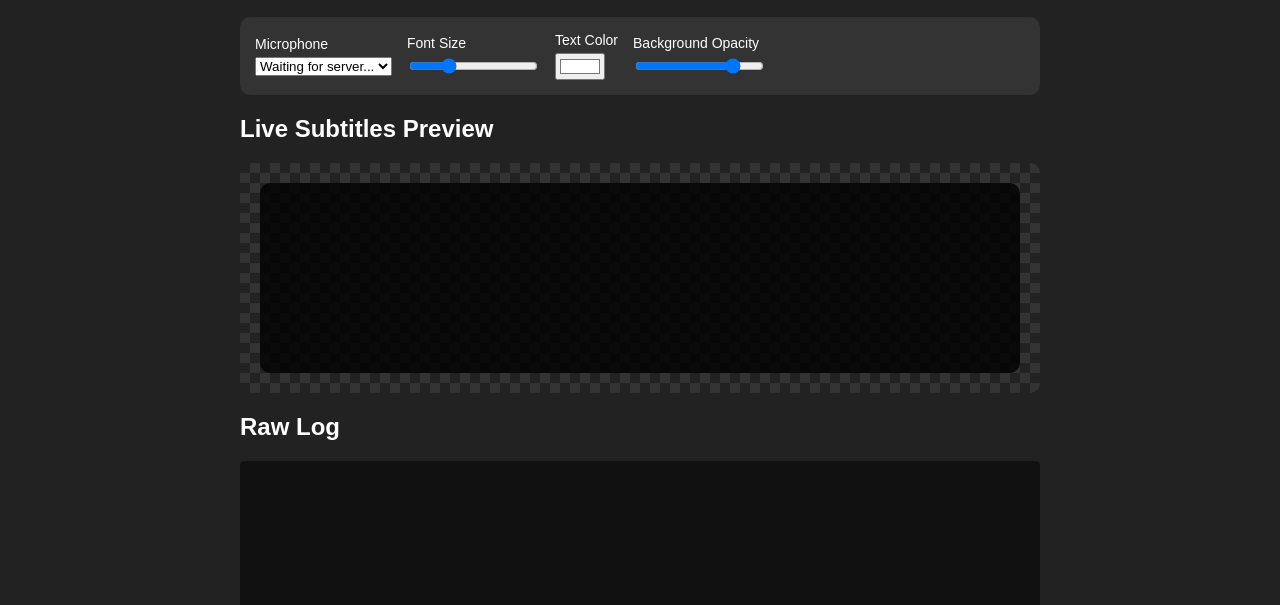
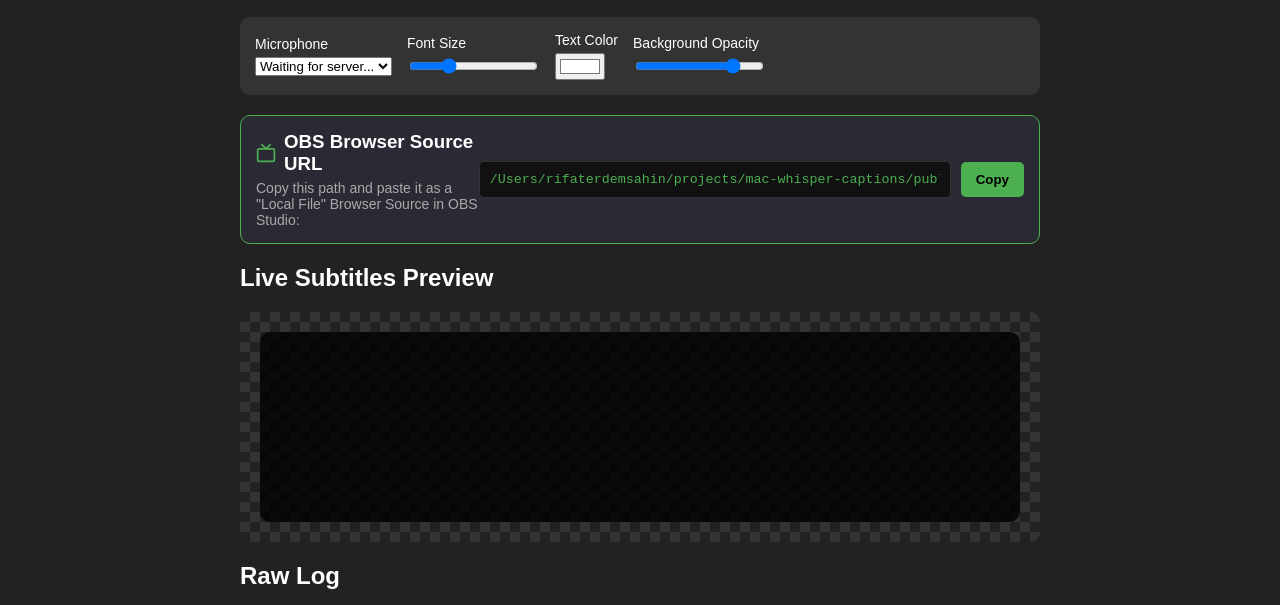
Before and after one commit to rifaterdemsahin/mac-whisper-captions, a website: page test.html in a window 1280 px wide. Shown: the part 195-800 px from the top of the page. Drawn offline with Linux system fonts and the light colour scheme.

Commit message:
Update README links and test.html OBS copy button

```diff
--- a/test.html
+++ b/test.html
@@ -75,6 +75,22 @@
             <label>Background Opacity
                 <input type="range" min="0" max="1" step="0.1" value="0.8" oninput="updateBgAlpha(this.value)">
             </label>
+        </div>
+
+        <div class="controls" style="background: #2a2a35; border: 1px solid #4CAF50;">
+            <div style="width: 100%; display: flex; align-items: center; justify-content: space-between;">
+                <div>
+                    <h3 style="margin: 0 0 5px 0; display: flex; align-items: center; gap: 8px;">
+                        <svg width="24" height="24" viewBox="0 0 24 24" fill="none" stroke="#4CAF50" stroke-width="2" stroke-linecap="round" stroke-linejoin="round"><rect x="2" y="7" width="20" height="15" rx="2" ry="2"></rect><polyline points="17 2 12 7 7 2"></polyline></svg>
+                        OBS Browser Source URL
+                    </h3>
+                    <p style="margin: 0; font-size: 14px; color: #aaa;">Copy this path and paste it as a "Local File" Browser Source in OBS Studio:</p>
+                </div>
+                <div style="display: flex; gap: 10px; align-items: center;">
+                    <input type="text" id="obs-link" readonly value="/Users/rifaterdemsahin/projects/mac-whisper-captions/public/index.html" style="background: #111; color: #4CAF50; border: 1px solid #333; padding: 10px; border-radius: 5px; width: 450px; font-family: monospace;">
+                    <button onclick="copyObsLink()" style="background: #4CAF50; color: #000; border: none; padding: 10px 15px; border-radius: 5px; font-weight: bold; cursor: pointer;">Copy</button>
+                </div>
+            </div>
         </div>
 
         <h2>Live Subtitles Preview</h2>
@@ -159,6 +175,16 @@
             ws.onerror = () => ws.close();
         }
 
+        function copyObsLink() {
+            const input = document.getElementById('obs-link');
+            input.select();
+            document.execCommand('copy');
+            const btn = input.nextElementSibling;
+            const originalText = btn.textContent;
+            btn.textContent = 'Copied!';
+            setTimeout(() => btn.textContent = originalText, 2000);
+        }
+
         connect();
     </script>
 </body>
```
Also changed, not shown: README.md.
